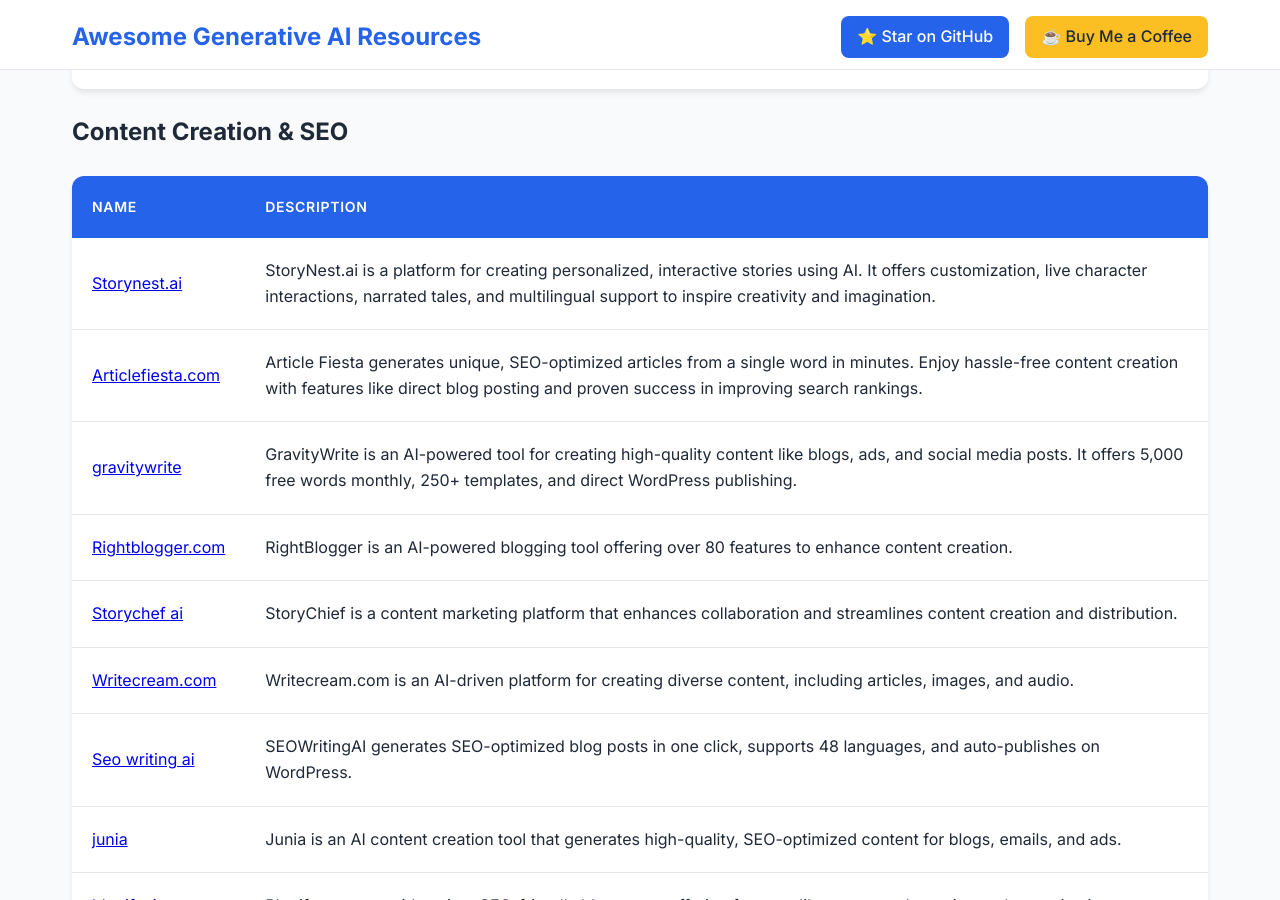
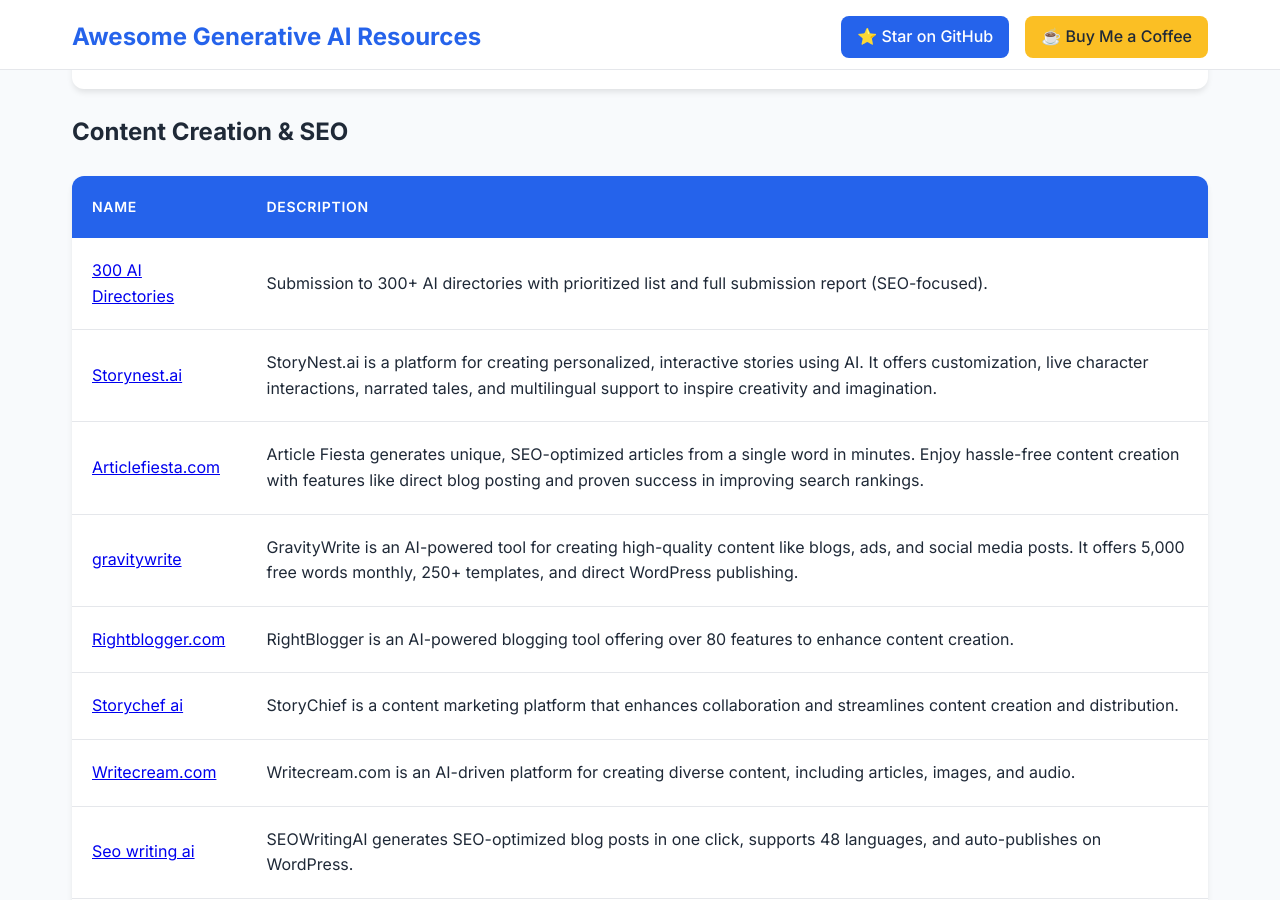
Before and after one commit to zacfrulloni/Awesome-Generative-AI-Resources, a Jekyll site: the page built from index.md, in a window 1280 px wide and 900 px high, scrolled down 7224 px. Built offline with Jekyll 4.4.1, drawn with Linux system fonts in a browser that asks for light colours; comment, search, counter and statistics services are not loaded.

Commit message:
Add entry for 300 AI Directories to index.md

```diff
--- a/index.md
+++ b/index.md
@@ -141,6 +141,7 @@ Welcome to the Awesome Generative AI Hub! This repository is a curated resource
 
 | NAME | DESCRIPTION |
 |------|-------------|
+| [300 AI Directories](https://300aidirectories.com/) | Submission to 300+ AI directories with prioritized list and full submission report (SEO-focused). |
 | [Storynest.ai](https://storynest.ai?fpr=zac29) | StoryNest.ai is a platform for creating personalized, interactive stories using AI. It offers customization, live character interactions, narrated tales, and multilingual support to inspire creativity and imagination. |
 | [Articlefiesta.com](https://articlefiesta.com/?af=grumpy-slushy) | Article Fiesta generates unique, SEO-optimized articles from a single word in minutes. Enjoy hassle-free content creation with features like direct blog posting and proven success in improving search rankings. |
 | [gravitywrite](https://gravitywrite.com/?via=zazacattack) | GravityWrite is an AI-powered tool for creating high-quality content like blogs, ads, and social media posts. It offers 5,000 free words monthly, 250+ templates, and direct WordPress publishing. |
```
